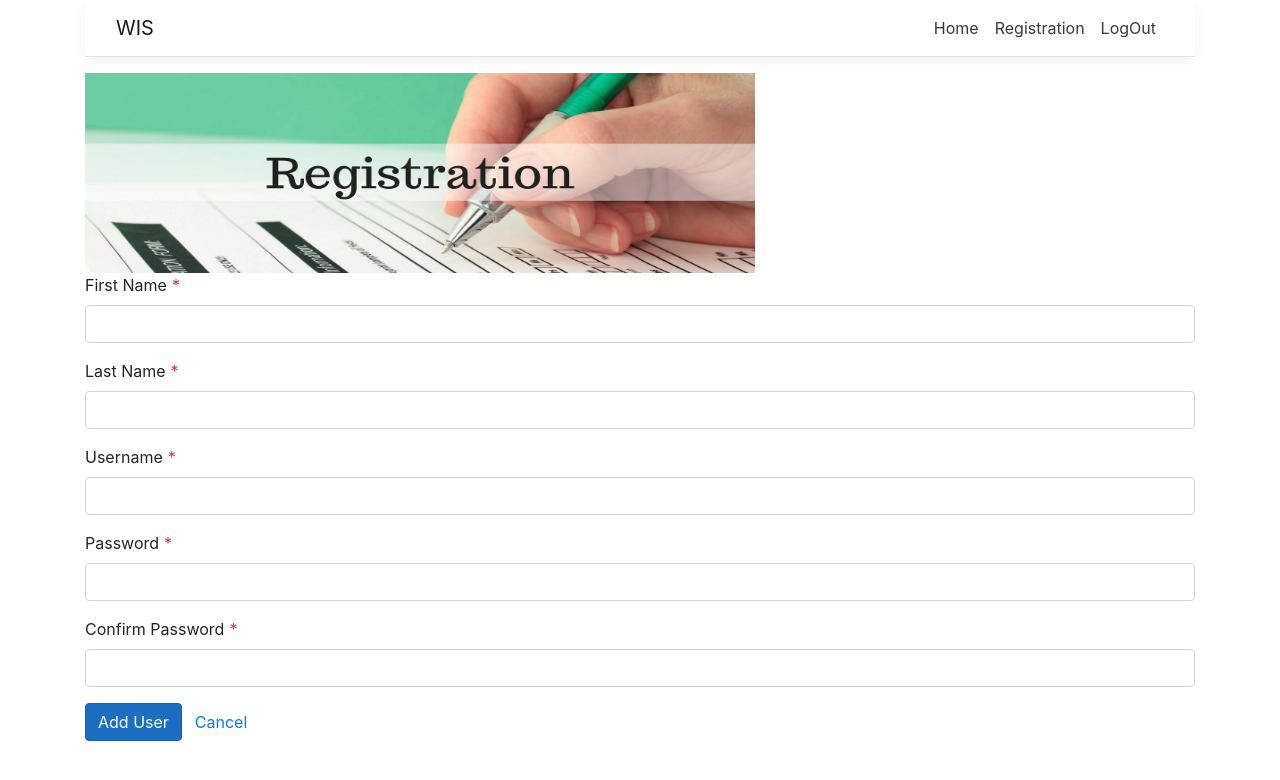
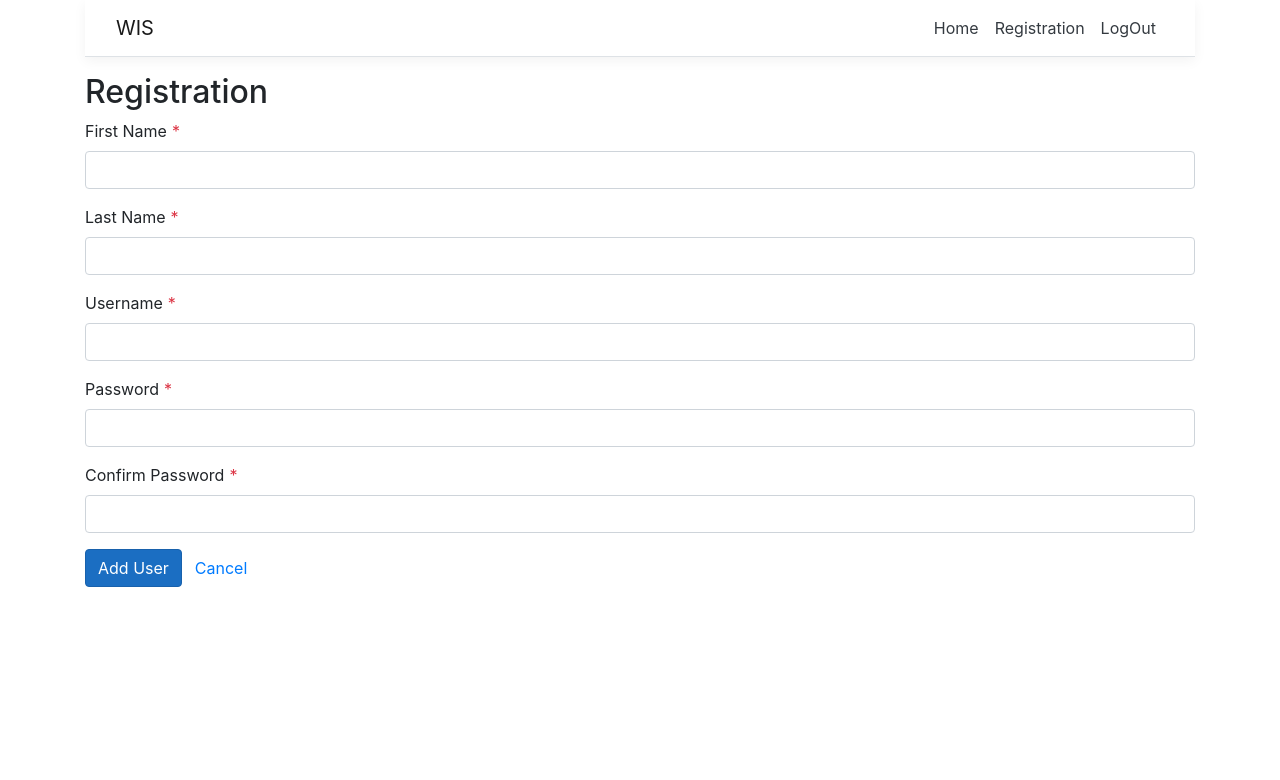
Before and after one commit to OliviaPersson/WIS, an Angular app in the folder WIS/ClientApp/: page /registration in a window 1280 px wide. Shown: the top 780 px of the page. Built offline with nearby package versions, Linux system fonts and the light colour scheme.

Commit message:
change img

```diff
--- a/WIS/ClientApp/src/app/registration/registration.component.html
+++ b/WIS/ClientApp/src/app/registration/registration.component.html
@@ -1,8 +1,5 @@
 <app-nav-menu></app-nav-menu>
-
-    <img class="size" src="../../assets/images/registration-banner1.png">
-
-
+<h2>Registration</h2>
 <form [formGroup]="service.formModel" (ngSubmit)="onSubmit()">
     <div class="form-group required">
         <label for="FirstName">First Name</label>
```
